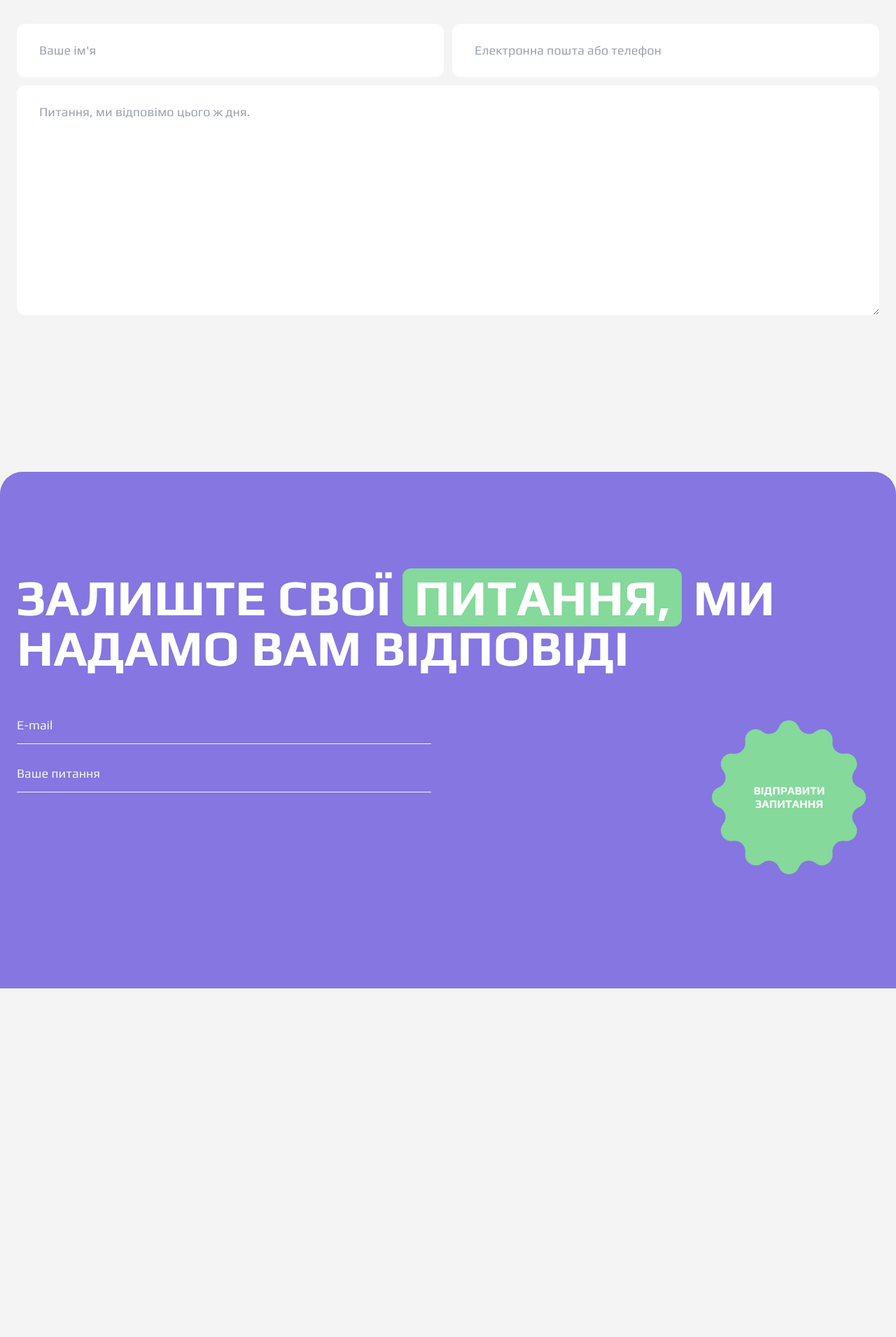
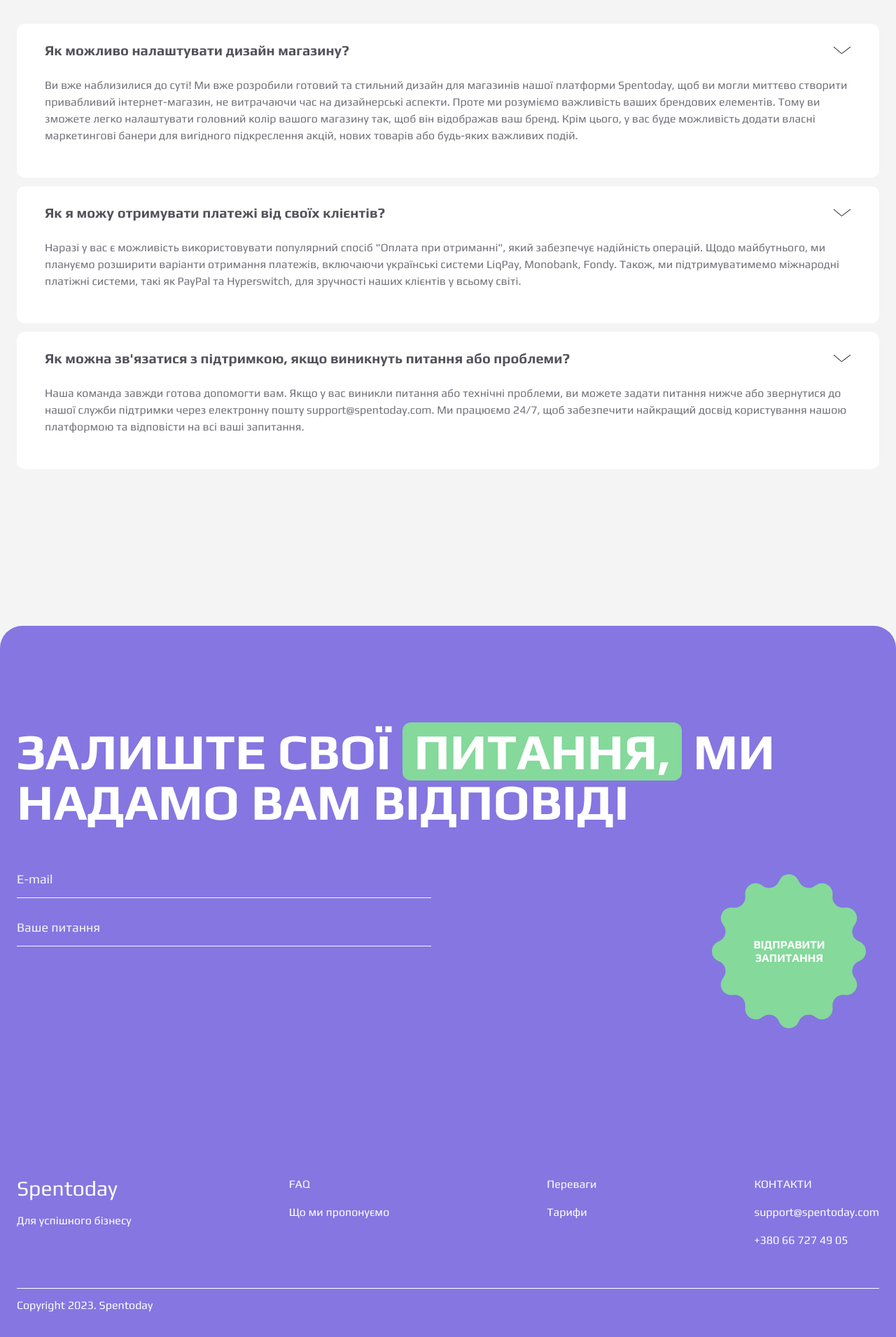
Before and after one commit to flurium/spentoday, a SvelteKit app: page / in a window 1280 px wide. Shown: the part 4890-6800 px from the top of the page at 70% size. Before the commit the page ends 6302 px from the top, so only its background shows below. Built offline with nearby package versions, Linux system fonts and the light colour scheme; no server answers.

Commit message:
questions

```diff
--- a/src/features/landing/Propositions.svelte
+++ b/src/features/landing/Propositions.svelte
@@ -1,4 +1,4 @@
-<section class="bg-brand-violet py-24">
+<section class="bg-brand-violet py-24" id="propositions">
   <div class="max-w-screen-xl m-auto grid grid-cols-3 gap-3 text-lg text-white">
     <div
       class="rounded-full aspect-square m-6 p-14 bg-brand-pink
--- a/src/features/landing/footer/Footer.svelte
+++ b/src/features/landing/footer/Footer.svelte
@@ -1,4 +1,4 @@
-<script>
+<script lang="ts">
   import SendQuestionStar from "$features/landing/footer/SendQuestionStar.svelte"
   import { toast } from "$features/toast"
   import { call } from "$lib/fetch"
@@ -36,6 +36,12 @@
     }
     return toast.push({ title: "Не можемо відправити ваше питання" })
   }
+
+  let textarea: HTMLTextAreaElement
+  function resizeTextarea() {
+    textarea.style.height = "4px"
+    textarea.style.height = textarea.scrollHeight + "px"
+  }
 </script>
 
 <footer class="rounded-t-[2rem] bg-brand-violet text-white">
@@ -54,12 +60,14 @@
           class="border-b border-b-secondary-100 placeholder:text-secondary-100
           bg-inherit py-3 w-full text-lg"
         />
-        <input
+        <textarea
+          bind:this={textarea}
           bind:value={question}
-          type="text"
+          on:input={resizeTextarea}
           placeholder="Ваше питання"
           class="border-b border-b-secondary-100 placeholder:text-secondary-100
-          bg-inherit py-3 w-full text-lg mt-4"
+          bg-inherit py-3 w-full text-lg mt-4 overflow-hidden resize-none"
+          rows={1}
         />
       </form>
 
@@ -67,5 +75,33 @@
         <SendQuestionStar />
       </button>
     </div>
+
+    <div class="mt-48 mb-14 flex justify-between">
+      <div>
+        <h4 class="text-3xl">Spentoday</h4>
+        <p class="mt-4">Для успішного бізнесу</p>
+      </div>
+      <div class="flex flex-col gap-4">
+        <a href="/#faq">FAQ</a>
+        <a href="/#propositions">Що ми пропонуємо</a>
+        <!-- <a href="/#price">Тарифи</a>
+        <a href="/#faq">FAQ</a> -->
+      </div>
+      <div class="flex flex-col gap-4">
+        <a href="/#benefits">Переваги</a>
+        <a href="/#price">Тарифи</a>
+      </div>
+      <div class="flex flex-col gap-4">
+        <p>КОНТАКТИ</p>
+        <a href="mailto:support@spentoday.com" class="hover:underline">
+          support@spentoday.com
+        </a>
+        <p>+380 66 727 49 05</p>
+      </div>
+    </div>
+    <div class="justify-between border-t border-t-white pt-3">
+      <span>Copyright 2023. Spentoday</span>
+      <span />
+    </div>
   </div>
 </footer>
--- /dev/null
+++ b/src/features/landing/questions/Arrow.svelte
@@ -0,0 +1,9 @@
+<svg
+  xmlns="http://www.w3.org/2000/svg"
+  width="26"
+  height="12"
+  viewBox="0 0 26 12"
+  fill="none"
+>
+  <path d="M1 11L13.6476 1.4L25 11" stroke="black" />
+</svg>
--- /dev/null
+++ b/src/features/landing/questions/Questions.svelte
@@ -0,0 +1,63 @@
+<script lang="ts">
+  import Arrow from "./Arrow.svelte"
+
+  type Question = {
+    title: string
+    answer: string
+  }
+
+  const questions: Question[] = [
+    {
+      title: "Як можливо налаштувати дизайн магазину?",
+      answer:
+        "Ви вже наблизилися до суті! Ми вже розробили готовий та стильний дизайн для магазинів нашої платформи Spentoday, щоб ви могли миттєво створити привабливий інтернет-магазин, не витрачаючи час на дизайнерські аспекти. Проте ми розуміємо важливість ваших брендових елементів. Тому ви зможете легко налаштувати головний колір вашого магазину так, щоб він відображав ваш бренд. Крім цього, у вас буде можливість додати власні маркетингові банери для вигідного підкреслення акцій, нових товарів або будь-яких важливих подій."
+    },
+    {
+      title: "Як я можу отримувати платежі від своїх клієнтів?",
+      answer:
+        'Наразі у вас є можливість використовувати популярний спосіб "Оплата при отриманні", який забезпечує надійність операцій. Щодо майбутнього, ми плануємо розширити варіанти отримання платежів, включаючи українські системи LiqPay, Monobank, Fondy. Також, ми підтримуватимемо міжнародні платіжні системи, такі як PayPal та Hyperswitch, для зручності наших клієнтів у всьому світі.'
+    },
+    {
+      title: "Як можна зв'язатися з підтримкою, якщо виникнуть питання або проблеми?",
+      answer:
+        "Наша команда завжди готова допомогти вам. Якщо у вас виникли питання або технічні проблеми, ви можете задати питання нижче або звернутися до нашої служби підтримки через електронну пошту support@spentoday.com. Ми працюємо 24/7, щоб забезпечити найкращий досвід користування нашою платформою та відповісти на всі ваші запитання."
+    }
+  ]
+</script>
+
+<section class="px-6 max-w-screen-xl m-auto py-24 mb-32" id="faq">
+  <h2 class="text-4xl md:text-6xl font-bold mb-10">
+    <span class="text-secondary-700"> ЗАЛИШИЛИСЯ </span>
+    <span class="px-4 rounded-lg bg-brand-green text-white"> ПИТАННЯ? </span>
+  </h2>
+
+  {#each questions as question}
+    <details class="bg-white mt-3 rounded-xl" open>
+      <summary
+        class="text-secondary-600 px-10 py-6 font-bold text-xl cursor-pointer
+        select-none flex justify-between items-center gap-4"
+      >
+        {question.title}
+        <div class="arrow transition-transform">
+          <Arrow />
+        </div>
+      </summary>
+      <p class="pb-12 px-10 text-secondary-500">
+        {question.answer}
+      </p>
+    </details>
+  {/each}
+</section>
+
+<style>
+  summary {
+    list-style-type: none;
+  }
+  summary::-webkit-details-marker {
+    display: none !important;
+  }
+
+  details[open] .arrow {
+    transform: rotate(180deg);
+  }
+</style>
--- a/src/routes/+page.svelte
+++ b/src/routes/+page.svelte
@@ -2,6 +2,7 @@
   import Benefits from "$features/landing/Benefits.svelte"
   import Pricing from "$features/landing/Pricing.svelte"
   import Propositions from "$features/landing/Propositions.svelte"
+  import Questions from "$features/landing/questions/Questions.svelte"
   import Strip from "$features/landing/Strip.svelte"
   import Technologies from "$features/landing/Technologies.svelte"
   import Footer from "$features/landing/footer/Footer.svelte"
@@ -105,26 +106,7 @@
 
   <Pricing />
 
-  <section class="px-6 max-w-screen-xl m-auto py-24 mb-32">
-    <h2 class="text-4xl md:text-6xl font-bold mb-10">
-      <span class="text-secondary-700"> ЗАЛИШИЛИСЯ </span>
-      <span class="px-4 rounded-lg bg-brand-green text-white"> ПИТАННЯ? </span>
-    </h2>
-
-    <form on:submit|preventDefault={() => {}} class="grid md:grid-cols-2 gap-3 text-lg">
-      <input type="text" class="py-6 px-8 w-full rounded-xl" placeholder="Ваше ім'я" />
-      <input
-        type="text"
-        class="py-6 px-8 w-full rounded-xl"
-        placeholder="Електронна пошта або телефон"
-      />
-      <textarea
-        rows={10}
-        class="py-6 px-8 w-full rounded-xl md:col-span-2"
-        placeholder="Питання, ми відповімо цього ж дня."
-      />
-    </form>
-  </section>
+  <Questions />
 
   <Footer />
 </main>
```
